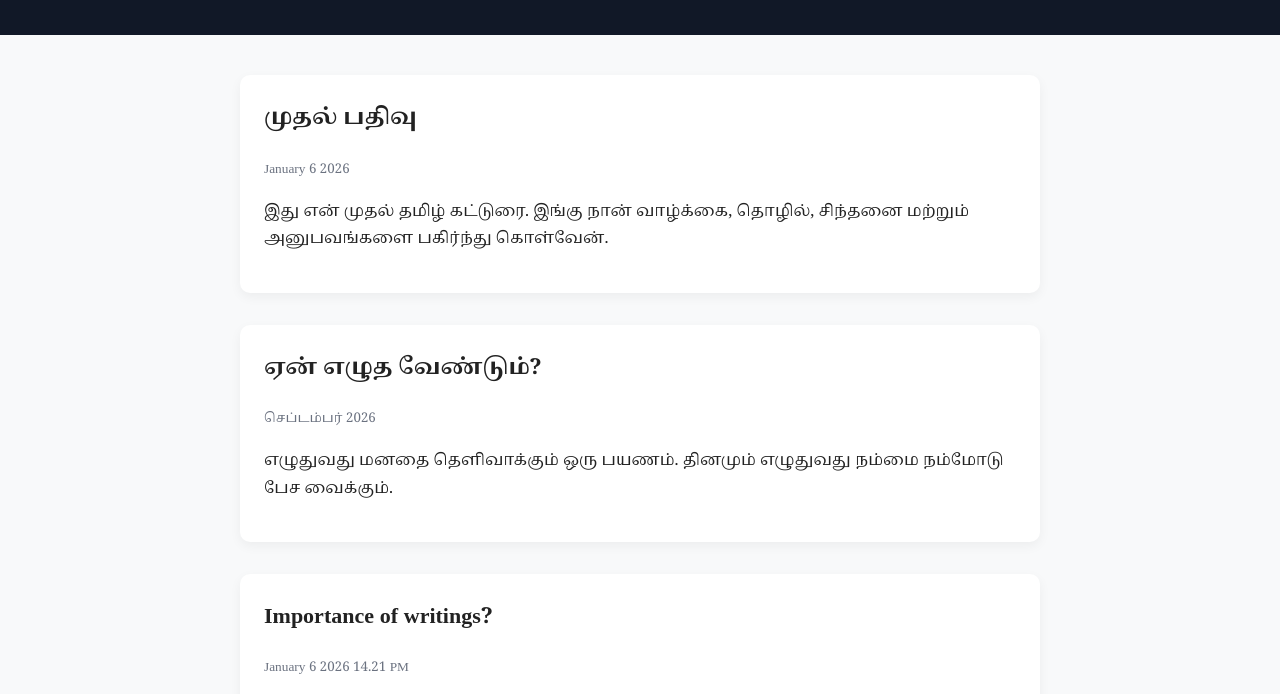
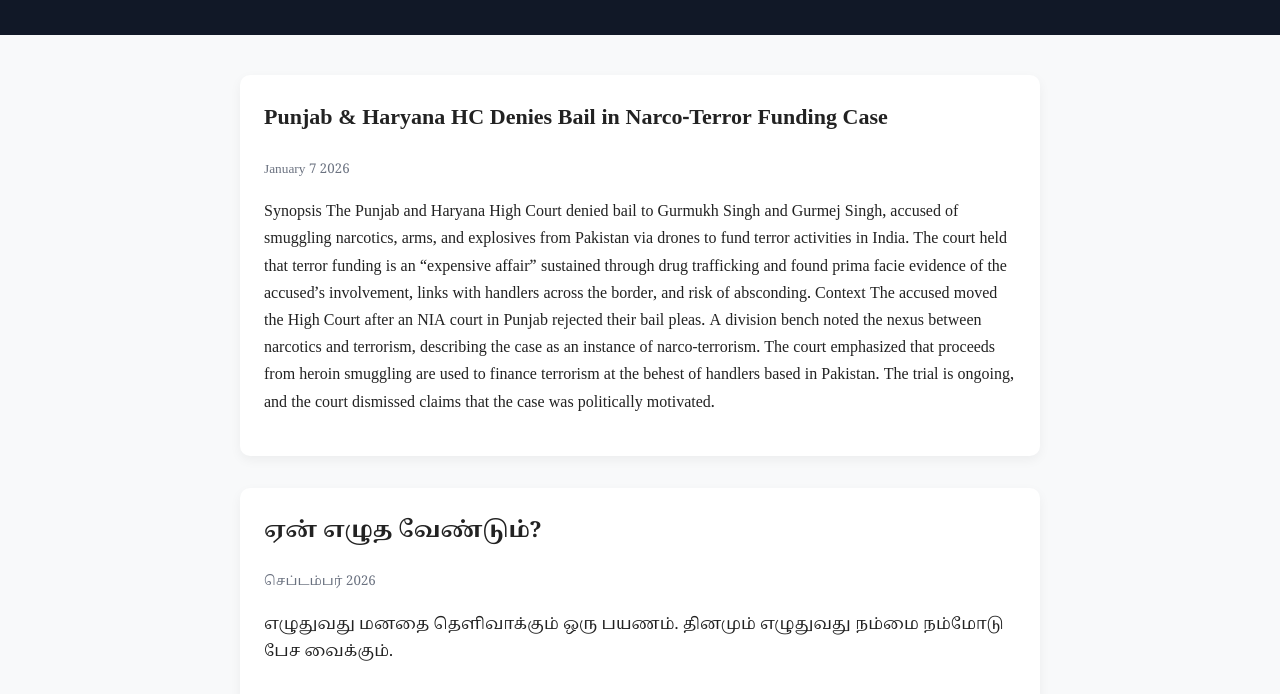
Before and after one commit to Arun-Prasad1/Arun-Prasad1.github.io, a plain HTML site: page index.html in a window 1280 px wide. Shown: the part 106-800 px from the top of the page. Drawn offline with Linux system fonts and the light colour scheme.

Commit message:
Update index.html

```diff
--- a/index.html
+++ b/index.html
@@ -63,11 +63,15 @@
 
 <main>
   <article>
-    <h2>முதல் பதிவு</h2>
-    <small>January 6 2026</small>
+    <h2>Punjab & Haryana HC Denies Bail in Narco-Terror Funding Case</h2>
+    <small>January 7 2026</small>
     <p>
-      இது என் முதல் தமிழ் கட்டுரை. இங்கு நான் வாழ்க்கை, தொழில்,
-      சிந்தனை மற்றும் அனுபவங்களை பகிர்ந்து கொள்வேன்.
+      Synopsis
+The Punjab and Haryana High Court denied bail to Gurmukh Singh and Gurmej Singh, accused of smuggling narcotics, arms, and explosives from Pakistan via drones to fund terror activities in India. The court held that terror funding is an “expensive affair” sustained through drug trafficking and found prima facie evidence of the accused’s involvement, links with handlers across the border, and risk of absconding.
+
+Context
+The accused moved the High Court after an NIA court in Punjab rejected their bail pleas. A division bench noted the nexus between narcotics and terrorism, describing the case as an instance of narco-terrorism. The court emphasized that proceeds from heroin smuggling are used to finance terrorism at the behest of handlers based in Pakistan. The trial is ongoing, and the court dismissed claims that the case was politically motivated.
+
     </p>
   </article>
 
```
